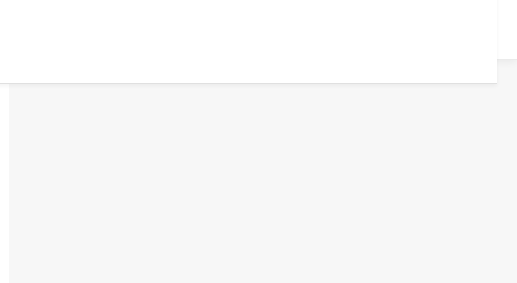
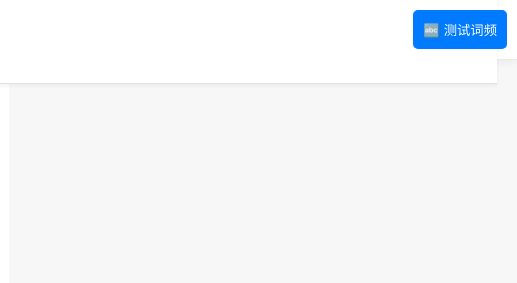
Before and after one commit to kendall-hawk/learneren, a plain HTML site: page index.html in a window 1280 px wide. Shown: the top 283 px of the page, 763-1280 px from the left. Drawn offline with nearby package versions, Linux system fonts and the light colour scheme; a web font is replaced by a local one.

Commit message:
Update index.html

```diff
--- a/index.html
+++ b/index.html
@@ -95,7 +95,10 @@
             </h1>
         </div>
     </div>
-
+        <!-- 临时添加到页面顶部 -->
+<button onclick="testWordFreq()" style="position: fixed; top: 10px; right: 10px; z-index: 9999; background: #007bff; color: white; border: none; padding: 10px; border-radius: 5px;">
+    🔤 测试词频
+</button>
     <!-- 导航栏 - 智能隐藏/显示 -->
     <nav id="main-nav" class="main-navigation smart-nav" role="navigation" aria-label="主导航">
         <!-- 导航内容将由JavaScript动态生成 -->
@@ -141,9 +144,41 @@
             <dl class="glossary-details-list" aria-label="详细信息"></dl>
         </div>
     </div>
+
+
+
     <!-- 在其他JS文件之前加载 -->
     <script src="js/core.js" defer></script>
     <!-- JavaScript模块加载 -->
+    <script>
+function testWordFreq() {
+    alert('开始测试词频功能...');
+
+    try {
+        // 检查基础组件
+        if (!window.app) {
+            alert('❌ App实例不存在');
+            return;
+        }
+
+        if (!window.app.navigation) {
+            alert('❌ Navigation不存在');
+            return;
+        }
+
+        // 直接调用词频功能
+        if (typeof window.navigateToWordFrequency === 'function') {
+            alert('✅ 找到全局词频函数，开始调用...');
+            window.navigateToWordFrequency();
+        } else {
+            alert('❌ 全局词频函数不存在');
+        }
+
+    } catch (error) {
+        alert('❌ 测试失败: ' + error.message);
+    }
+}
+</script>
     <script>
         // 基础错误处理和超时检测
         window.addEventListener('error', function(e) {
```
